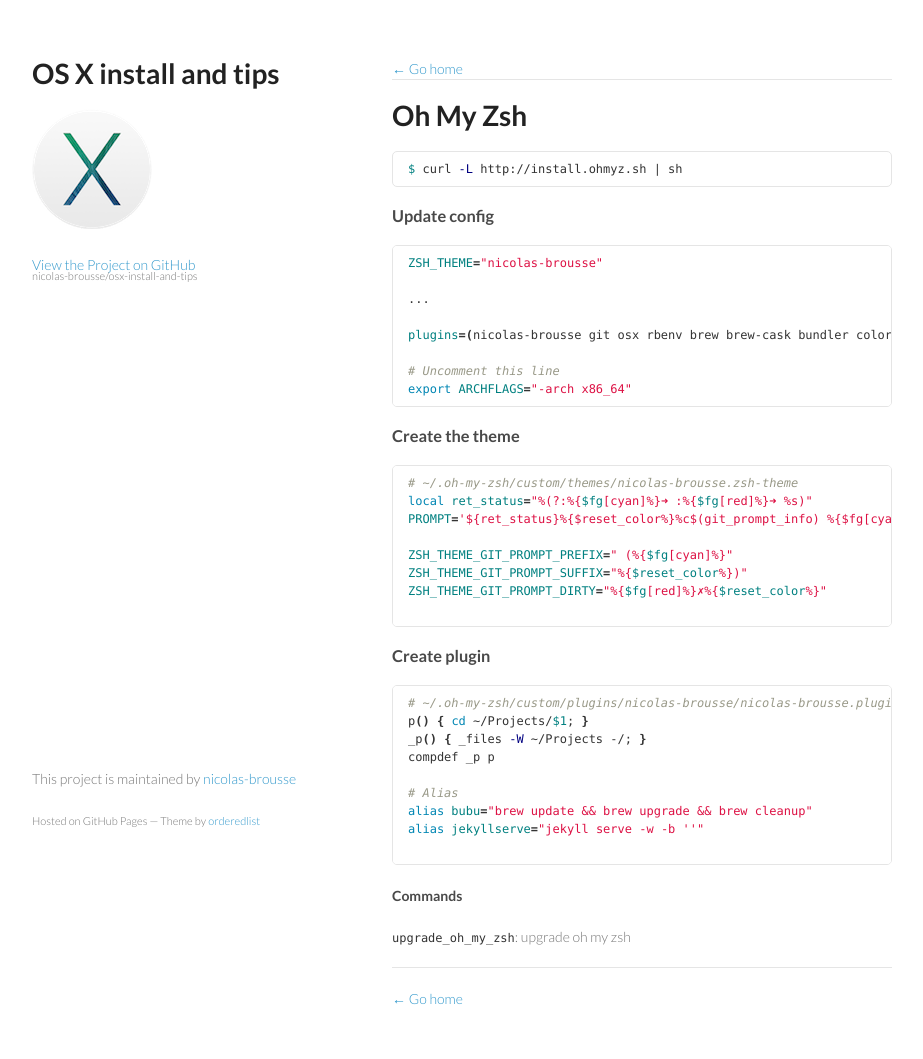
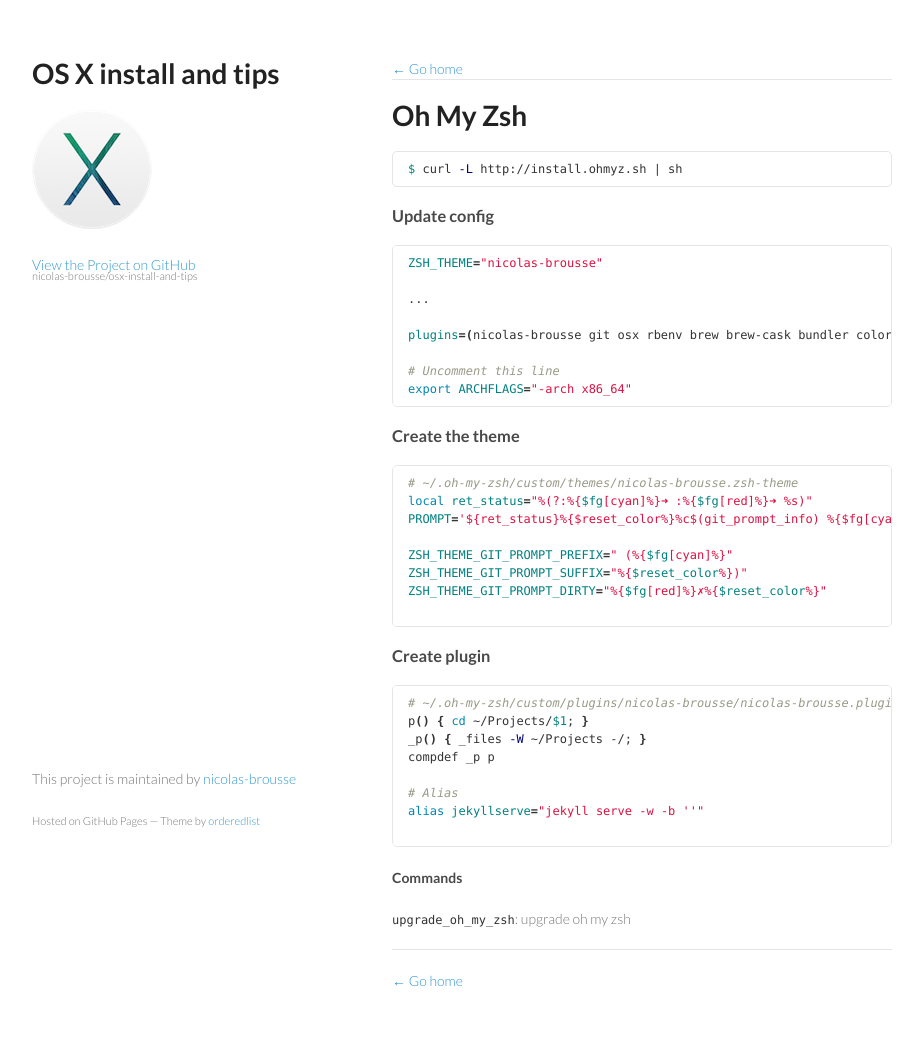
Before and after one commit to nicolas-brousse/osx-install-and-tips, a Jekyll site: the page built from pages/installation/oh-my-zsh.md, in a window 1280 px wide. Shown: the whole page, without its empty margins (178-1101 px from the left). Built offline with Jekyll 4.4.1, drawn with Linux system fonts in a browser that asks for light colours; Markdown is read by kramdown in place of the engine named in the settings.

Commit message:
Update oh-my-zsh.md

````diff
--- a/pages/installation/oh-my-zsh.md
+++ b/pages/installation/oh-my-zsh.md
@@ -42,7 +42,6 @@
 compdef _p p
 
 # Alias
-alias bubu="brew update && brew upgrade && brew cleanup"
 alias jekyllserve="jekyll serve -w -b ''"
 
 ```
````
